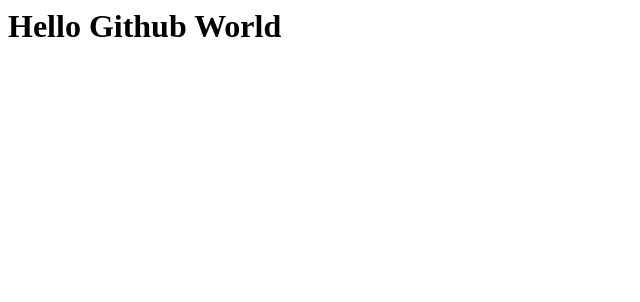
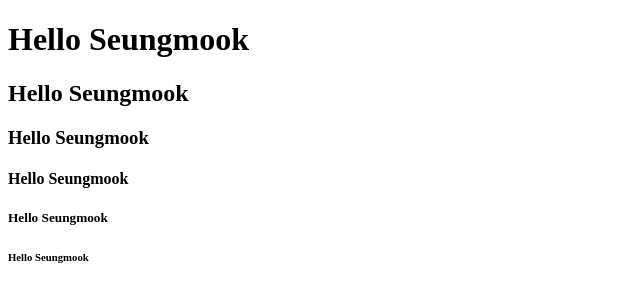
Before and after one commit to csmook95/first, a plain HTML site: page index.html in a window 1280 px wide. Shown: the whole page, without its empty margins (0-640 px from the left). Drawn offline with Linux system fonts and the light colour scheme.

Commit message:
html 업데이트

```diff
--- a/index.html
+++ b/index.html
@@ -1 +1,19 @@
-<h1>Hello Github World</h1>
+<!DOCTYPE html>
+<html lang="en">
+
+<head>
+    <meta charset="UTF-8">
+    <meta name="viewport" content="width=device-width, initial-scale=1.0">
+    <title>Document</title>
+</head>
+
+<body>
+    <h1>Hello Seungmook</h1>
+    <h2>Hello Seungmook</h2>
+    <h3>Hello Seungmook</h3>
+    <h4>Hello Seungmook</h4>
+    <h5>Hello Seungmook</h5>
+    <h6>Hello Seungmook</h6>
+</body>
+
+</html>
```
